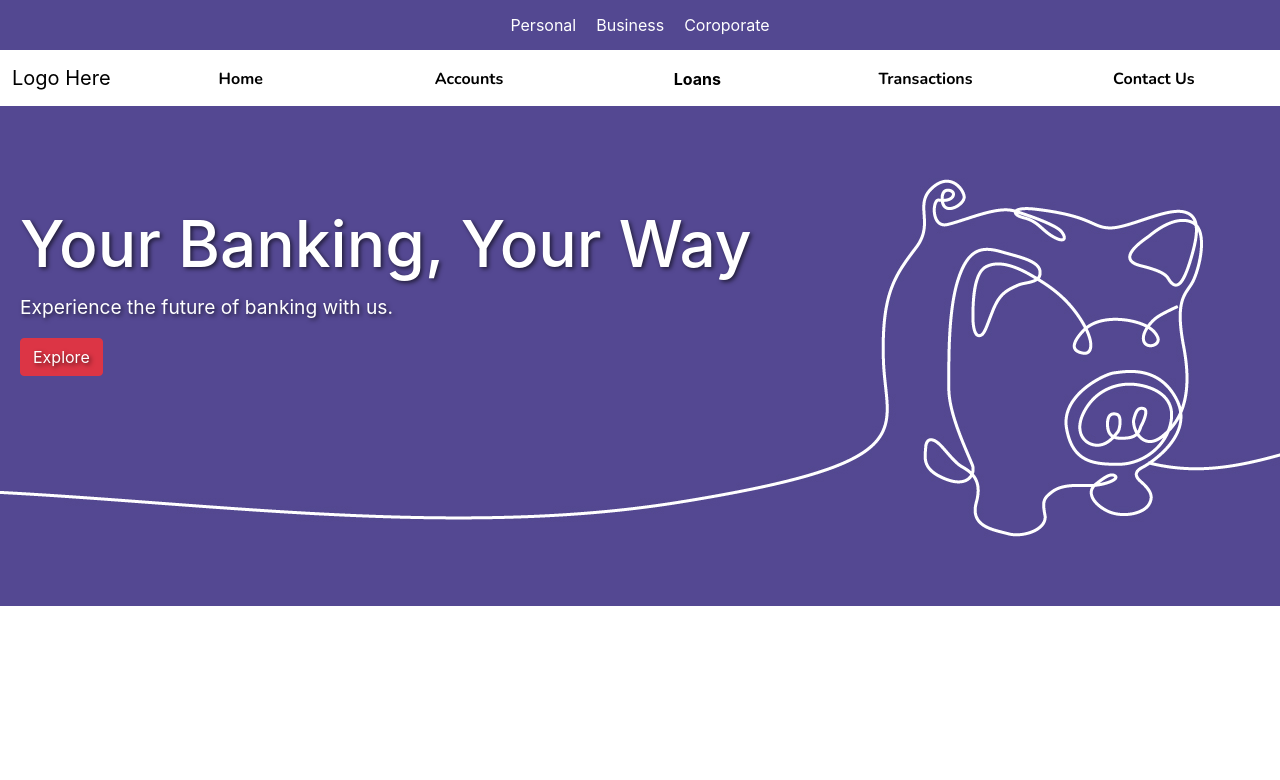
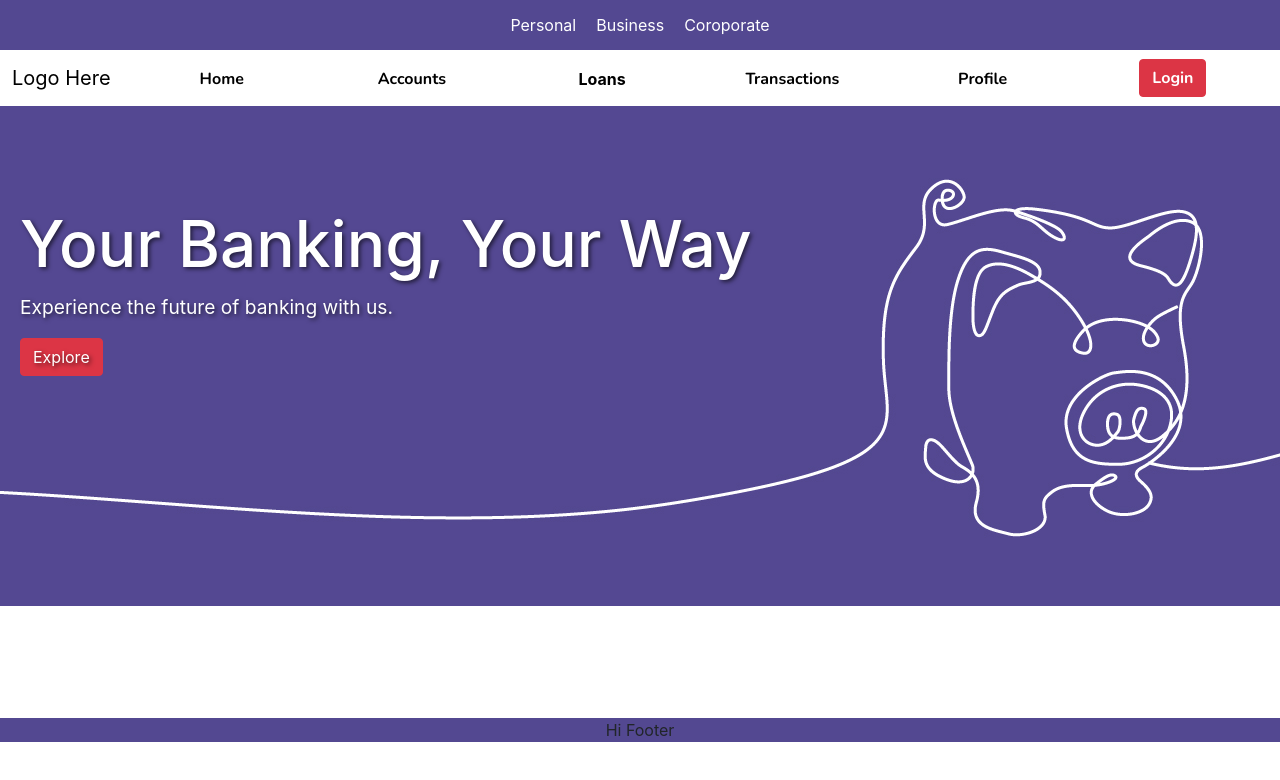
Before and after one commit to Prajay1610/EBanking_Frontend, a React (Create React App) app: page /home in a window 1280 px wide. Shown: the top 780 px of the page. Built offline with nearby package versions, Linux system fonts and the light colour scheme.

Commit message:
Updated Navbar component and jumbotron fixed

```diff
--- a/src/App.js
+++ b/src/App.js
@@ -18,8 +18,8 @@ function App() {
 
         <Routes>
           <Route path="/" element={<Login/>}/>
-          <Route path="/home" element={<Jumbotron/>}/>
-          <Route path='/about' element={<Home/>}/>
+          <Route path="/home" element={<Home/>}/>
+          {/* <Route path='/about' element={}/> */}
           <Route path='/register' element={<Register/>}/>
           <Route path='/customerProfile' element={<CustomerProfile/>}/>
 
--- a/src/components/layouts/Header/Header.jsx
+++ b/src/components/layouts/Header/Header.jsx
@@ -1,6 +1,7 @@
 import React from 'react'
-import './Navbar.css';
+import './Header.css';
 import '../../../index.css';
+import { Link } from 'react-router-dom';
 const Header = () => {
   return (
     <div>
@@ -14,7 +15,7 @@ const Header = () => {
       </div>
     <nav className="navbar navbar-expand-lg  sticky-top">
       <div className="container-fluid custom-navbar ">
-        <a className="navbar-brand text-black" href="#">
+        <a className="navbar-brand text-black" href="/home">
          {/* <img src="logo.png" className='main-logo'></img> */}
          Logo Here
         </a>
@@ -32,7 +33,7 @@ const Header = () => {
         <div className="collapse navbar-collapse" id="navbarNav">
           <ul className="navbar-nav ms-auto custom-navlinks">
             <li className="nav-item custom-navlinks ">
-              <a className="nav-link active text-black nunito-standardfont" href="/">
+              <a className="nav-link active text-black nunito-standardfont" href="/home">
                 Home
               </a>
             </li>
@@ -52,10 +53,16 @@ const Header = () => {
               </a>
             </li>
             <li className="nav-item">
-              <a className="nav-link text-black nunito-standardfont" href="#contact">
-                Contact Us
+              <a className="nav-link text-black nunito-standardfont" href="/customerProfile">
+               Profile
               </a>
             </li>
+            <li className="nav-item">
+              <a className="text-black nunito-standardfont" href="#contact">
+               <button className='btn btn-danger '><Link to='/' className='text-white'>Login</Link></button>
+              </a>
+            </li>
+
           </ul>
         </div>
       </div>
--- a/src/components/layouts/Home/Home.jsx
+++ b/src/components/layouts/Home/Home.jsx
@@ -1,36 +1,20 @@
 import { ColumnDirective, ColumnsDirective, GridComponent } from '@syncfusion/ej2-react-grids';
 import * as React from 'react';
 import '../../../App.css';
+import Header from '../Header/Header';
+import Jumbotron from '../Jumbotron';
+import Footer from '../Footer/Footer';
 
 const Home = () => {
 
-  let data = [
-    {'OrderID': 10248, 'CustomerID': 'VINET', 'ShipCountry': 'France'},
-    {'OrderID': 10249, 'CustomerID': 'TOMSP', 'ShipCountry': 'Germany'},
-    {'OrderID': 10250, 'CustomerID': 'HANAR', 'ShipCountry': 'Brazil'},
-    {'OrderID': 10251, 'CustomerID': 'VICTE', 'ShipCountry': 'France'}
-  ];
   return (
-    <div>
-      SYncfusion test
+    <>
+    <Header/>
+     <Jumbotron/>
+     <Footer/>
+    </>
 
-
-
-
-
-
-    return <GridComponent dataSource={data}>
-        <ColumnsDirective>
-            <ColumnDirective field='OrderID' headerText='Order ID'/>
-            <ColumnDirective field='CustomerID' headerText='Customer ID' />
-            <ColumnDirective field='ShipCountry' headerText='Ship Country' />
-        </ColumnsDirective>
-    </GridComponent>
-
-export default App;
-
-    </div>
-  )
+  );
 }
 
 export default Home
--- a/src/components/layouts/Jumbotron.jsx
+++ b/src/components/layouts/Jumbotron.jsx
@@ -6,7 +6,7 @@ import Header from "./Header/Header";
 function Jumbotron() {
   return (
     <>
-    <Header/>
+
        <div className="jumbotron-container">
     <div className="curvy-image-container">
       <div className="text-overlay animate__animated animate__bounceInDown">
--- a/src/screens/CustomerProfile.jsx
+++ b/src/screens/CustomerProfile.jsx
@@ -1,4 +1,6 @@
 import React from 'react';
+import Header from '../components/layouts/Header/Header';
+import Jumbotron from '../components/layouts/Jumbotron';
 
 const CustomerProfile = () => {
 
@@ -10,7 +12,9 @@ const CustomerProfile = () => {
   ];
 
   return (
-    <div className="container mt-5">
+   <>
+    <Header/>
+     <div className="container mt-5">
       <div className="row justify-content-center">
         <div className="col-md-10">
           <div className="card shadow-lg">
@@ -103,6 +107,7 @@ const CustomerProfile = () => {
         </div>
       </div>
     </div>
+   </>
   );
 };
 
```
Also changed, not shown: src/components/layouts/Header/Header.css (renamed from src/components/layouts/Header/Navbar.css).
